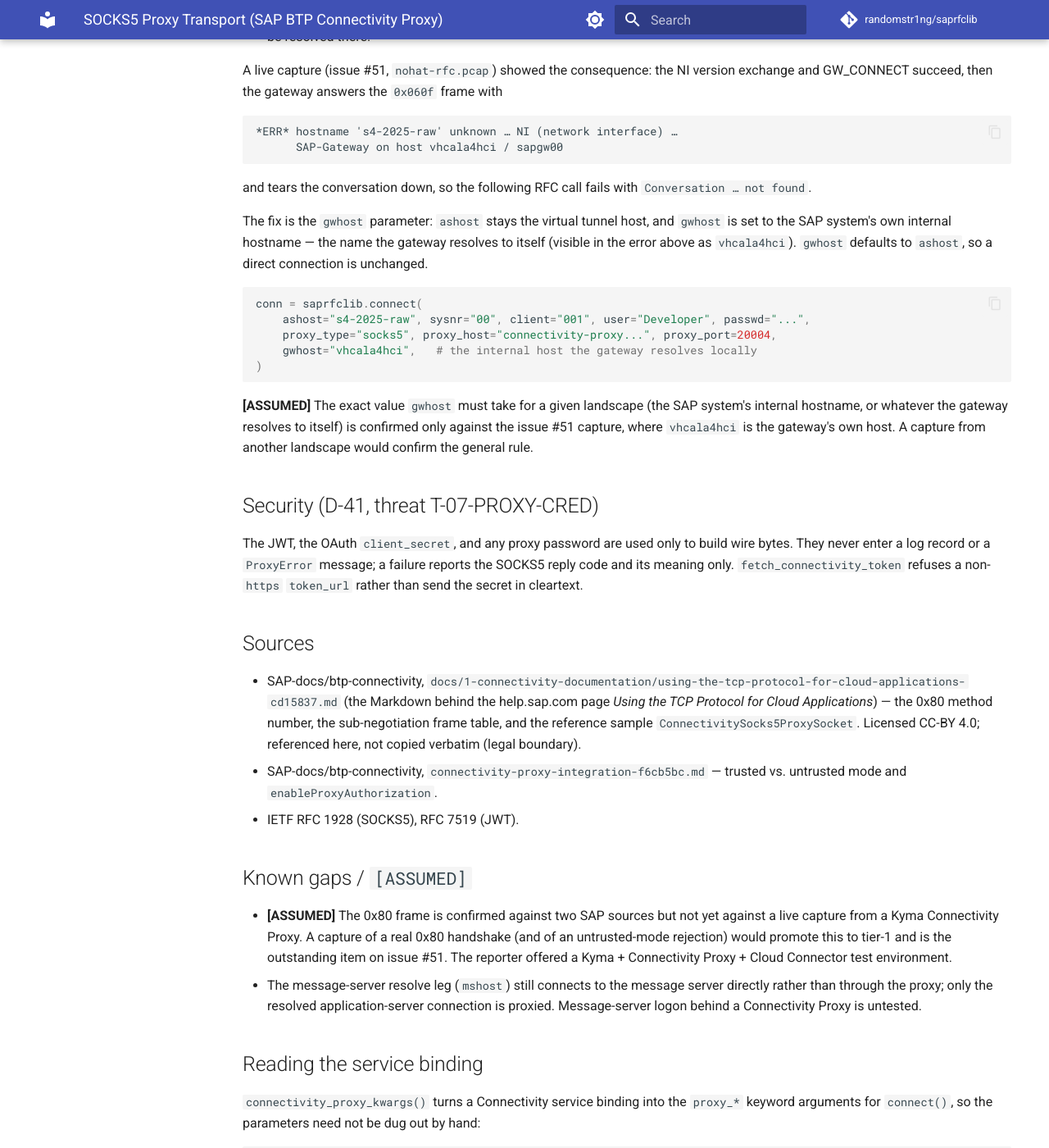
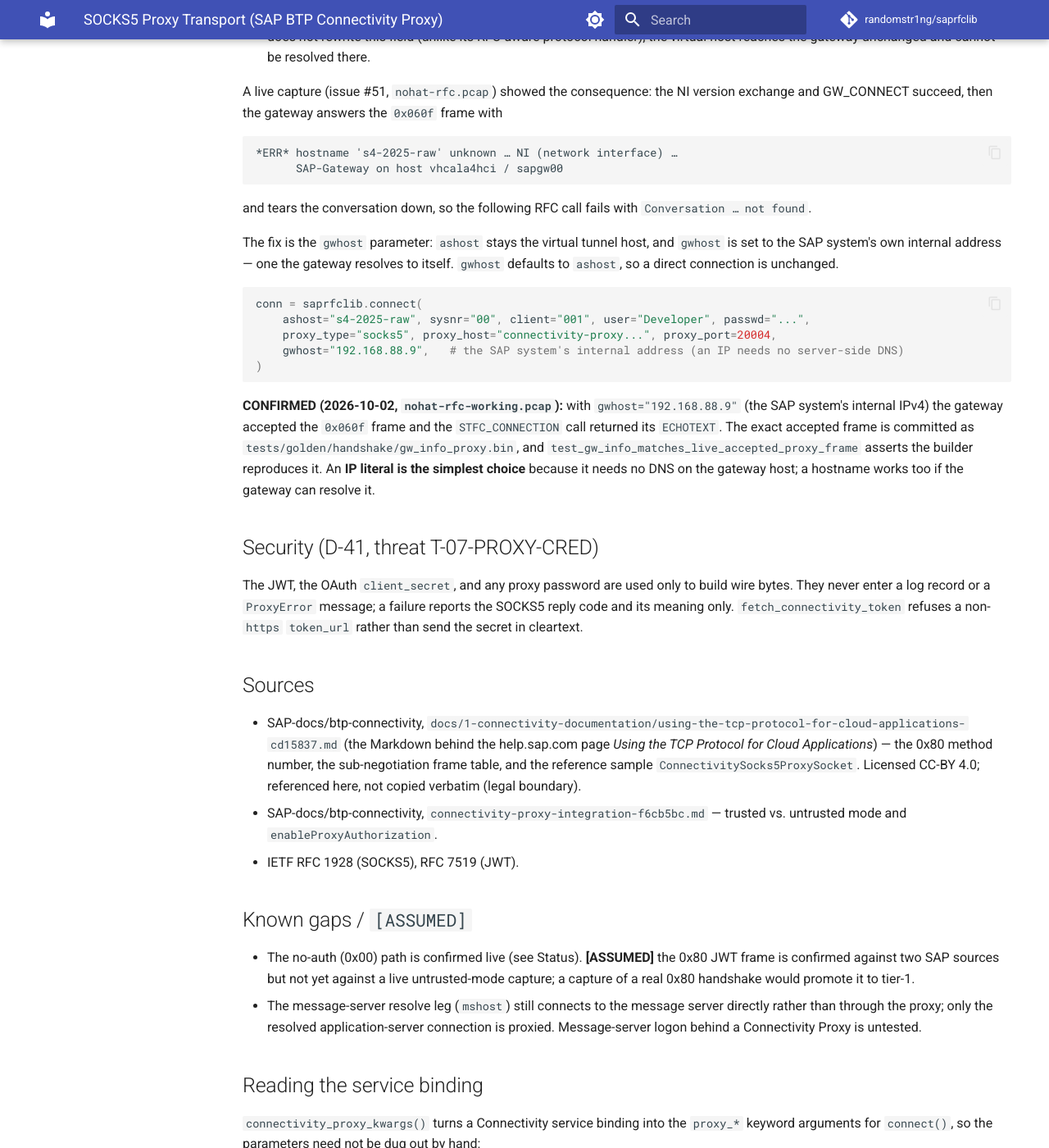
Before and after one commit to randomstr1ng/saprfclib, an MkDocs documentation site: the page built from docs/protocol/socks5.md, in a window 1280 px wide and 1400 px high, scrolled down 2767 px. Shown: the whole window at 82% size. Built offline with MkDocs 1.6.1 and Material for MkDocs 9.7.7, drawn with Linux system fonts in a browser that asks for light colours; comment, search, counter and statistics services are not loaded; some of the changed text lies outside the part shown.

Commit message:
test: confirm SOCKS5 + gwhost live; add accepted 0x060f golden fixture
A connection through an SAP BTP Connectivity Proxy SOCKS5 endpoint + Cloud
Connector completed and STFC_CONNECTION round-tripped (nohat-rfc-working.pcap,
2026-10-02, SAP A4H). The accepted gwhost value was the SAP system's internal
IPv4 literal (192.168.88.9), which needs no server-side DNS; the virtual tunnel
host (ashost) stays s4-2025-raw.

Commit the exact 0x060f (GW_INFO) frame the gateway accepted as a golden fixture
(no credentials appear in this frame) with a byte-covering field breakdown, and a
test asserting Connection._build_gw_info reproduces it byte-for-byte. Promote the
no-auth path and the gwhost requirement from [ASSUMED] to CONFIRMED in
docs/protocol/socks5.md and the changelog; the 0x80 JWT frame still awaits a live
untrusted-mode capture.

````diff
--- a/docs/protocol/socks5.md
+++ b/docs/protocol/socks5.md
@@ -1,11 +1,12 @@
 # SOCKS5 Proxy Transport (SAP BTP Connectivity Proxy)
 
-**Status:** CONFIRMED-on-doc — the 0x80 JWT frame and the method model are taken from
-SAP's own published connectivity documentation (CC-BY 4.0) and SAP's reference sample.
-Live confirmation against a Kyma Connectivity Proxy is still pending (issue #51); the
-0x00 no-auth path and the CONNECT request/reply are plain RFC 1928.
-**Confidence:** HIGH for the wire layout (two independent SAP sources agree). The
-`[ASSUMED]` marker below records what a live capture would settle.
+**Status:** CONFIRMED — a live connection through an SAP BTP Connectivity Proxy SOCKS5
+endpoint + Cloud Connector completed and the `STFC_CONNECTION` call round-tripped
+(`nohat-rfc-working.pcap`, 2026-10-02, SAP A4H). The no-auth (0x00) path, the CONNECT
+request/reply (RFC 1928), and the `gwhost` requirement are all confirmed live. The 0x80
+JWT frame layout is from SAP's own published documentation (CC-BY 4.0) and reference
+sample; it is still awaiting a live untrusted-mode capture.
+**Confidence:** HIGH.
 
 ---
 
@@ -119,22 +120,24 @@ and tears the conversation down, so the following RFC call fails with
 `Conversation … not found`.
 
 The fix is the `gwhost` parameter: `ashost` stays the virtual tunnel host, and
-`gwhost` is set to the SAP system's own internal hostname — the name the gateway
-resolves to itself (visible in the error above as `vhcala4hci`). `gwhost` defaults
-to `ashost`, so a direct connection is unchanged.
+`gwhost` is set to the SAP system's own internal address — one the gateway resolves
+to itself. `gwhost` defaults to `ashost`, so a direct connection is unchanged.
 
 ```python
 conn = saprfclib.connect(
     ashost="s4-2025-raw", sysnr="00", client="001", user="Developer", passwd="...",
     proxy_type="socks5", proxy_host="connectivity-proxy...", proxy_port=20004,
-    gwhost="vhcala4hci",   # the internal host the gateway resolves locally
+    gwhost="192.168.88.9",   # the SAP system's internal address (an IP needs no server-side DNS)
 )
 ```
 
-**[ASSUMED]** The exact value `gwhost` must take for a given landscape (the SAP
-system's internal hostname, or whatever the gateway resolves to itself) is
-confirmed only against the issue #51 capture, where `vhcala4hci` is the gateway's
-own host. A capture from another landscape would confirm the general rule.
+**CONFIRMED (2026-10-02, `nohat-rfc-working.pcap`):** with `gwhost="192.168.88.9"`
+(the SAP system's internal IPv4) the gateway accepted the `0x060f` frame and the
+`STFC_CONNECTION` call returned its `ECHOTEXT`. The exact accepted frame is committed
+as `tests/golden/handshake/gw_info_proxy.bin`, and
+`test_gw_info_matches_live_accepted_proxy_frame` asserts the builder reproduces it.
+An **IP literal is the simplest choice** because it needs no DNS on the gateway host;
+a hostname works too if the gateway can resolve it.
 
 ## Security (D-41, threat T-07-PROXY-CRED)
 
@@ -156,11 +159,9 @@ SOCKS5 reply code and its meaning only. `fetch_connectivity_token` refuses a non
 
 ## Known gaps / `[ASSUMED]`
 
-- **[ASSUMED]** The 0x80 frame is confirmed against two SAP sources but not yet against a
-  live capture from a Kyma Connectivity Proxy. A capture of a real 0x80 handshake (and of
-  an untrusted-mode rejection) would promote this to tier-1 and is the outstanding item on
-  issue #51. The reporter offered a Kyma + Connectivity Proxy + Cloud Connector test
-  environment.
+- The no-auth (0x00) path is confirmed live (see Status). **[ASSUMED]** the 0x80 JWT frame
+  is confirmed against two SAP sources but not yet against a live untrusted-mode capture; a
+  capture of a real 0x80 handshake would promote it to tier-1.
 - The message-server resolve leg (`mshost`) still connects to the message server
   directly rather than through the proxy; only the resolved application-server
   connection is proxied. Message-server logon behind a Connectivity Proxy is untested.
````
Also changed, not shown: CHANGELOG.md (+10 -7 lines), 3 other files.
